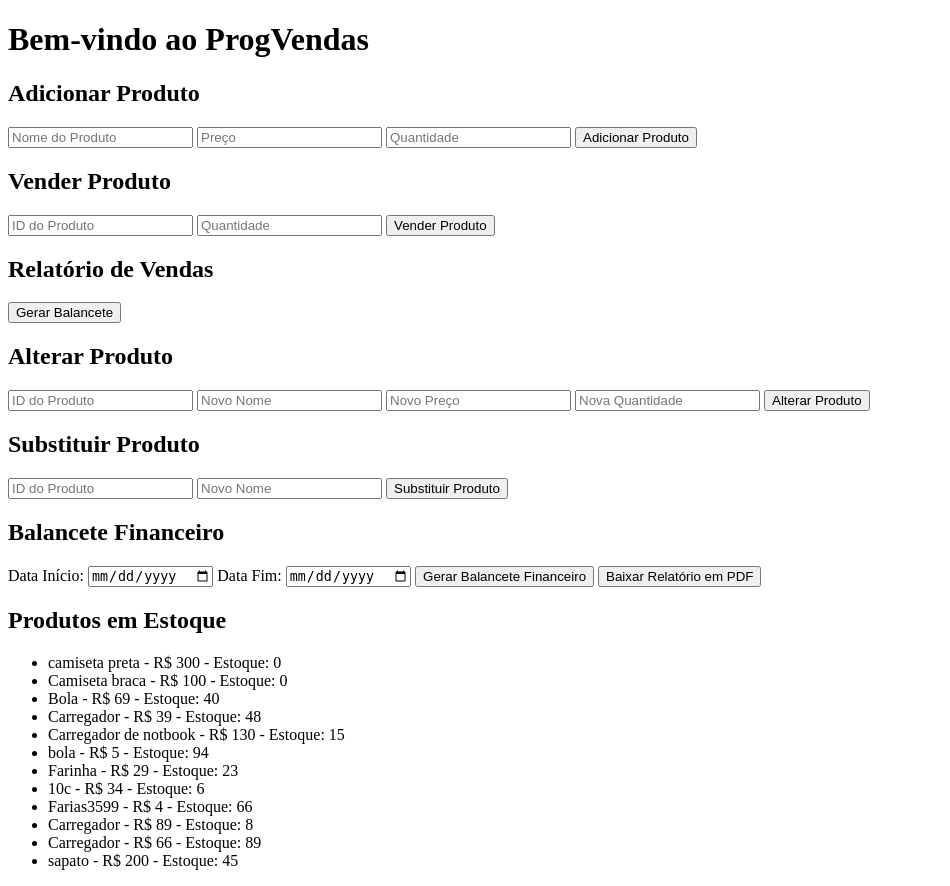
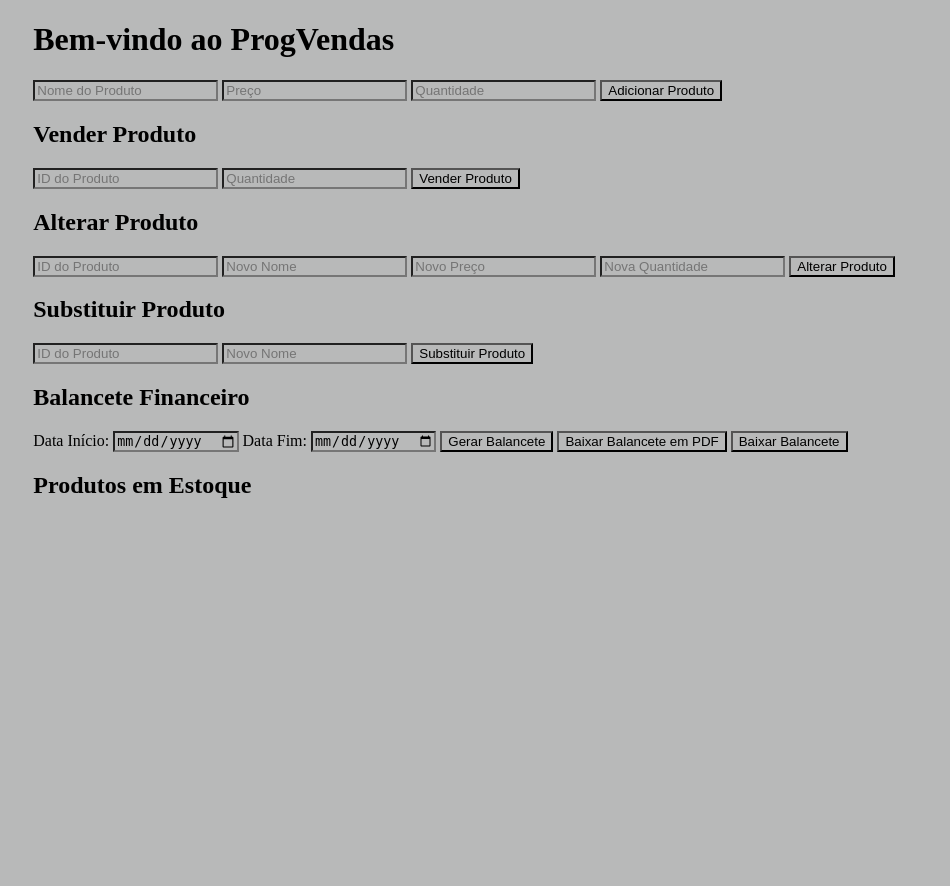
Before and after one commit to Egle-Farias/progVendas, a Flask app: page / in a window 1280 px wide. Shown: the whole page, without its empty margins (0-950 px from the left). After the commit the page ends 498 px from the top, so only its background shows below. Run offline with Flask 3, Linux system fonts and the light colour scheme; data comes from the database, SQL or seed files in the repository; both versions use the stored data as it was after the commit.

Commit message:
Atualização do balancete em PDF

```diff
--- a/main.py
+++ b/main.py
@@ -4,8 +4,15 @@ from datetime import datetime
 from reportlab.lib.pagesizes import letter
 from reportlab.pdfgen import canvas
 from io import BytesIO
+from sqlalchemy import func
+from reportlab.pdfgen import canvas
+from flask import send_file
+
+
+
 
 app = Flask(__name__)
+
 app.config['SQLALCHEMY_DATABASE_URI'] = 'sqlite:///banco.db'
 app.config['SQLALCHEMY_TRACK_MODIFICATIONS'] = False
 
@@ -118,27 +125,43 @@ def relatorio_vendas():
     } for venda in vendas])
 
 # Gerar balancete
-@app.route('/balancete', methods=['GET'])
-def balancete():
+@app.route('/balancete-pdf')
+def baixar_balancete_pdf():
     data_inicio = request.args.get('data_inicio')
     data_fim = request.args.get('data_fim')
 
+    query = Venda.query
+
     if data_inicio and data_fim:
-        data_inicio = datetime.strptime(data_inicio, '%Y-%m-%d')
-        data_fim = datetime.strptime(data_fim, '%Y-%m-%d')
-        vendas = Venda.query.filter(Venda.data.between(data_inicio, data_fim)).all()
-    else:
-        vendas = Venda.query.all()
+        try:
+            data_inicio = datetime.strptime(data_inicio, '%Y-%m-%d')
+            data_fim = datetime.strptime(data_fim, '%Y-%m-%d')
+            query = query.filter(Venda.data >= data_inicio, Venda.data <= data_fim)
+        except ValueError:
+            return jsonify({'mensagem': 'Formato de data inválido'}), 400
 
-    total_vendas = sum(venda.total for venda in vendas)
-    total_itens_vendidos = sum(venda.quantidade for venda in vendas)
+    vendas = query.all()
+    total_vendas = sum(v.total for v in vendas)
+    total_itens = sum(v.quantidade for v in vendas)
+    num_vendas = len(vendas)
 
-    return jsonify({
-        'total_vendas': total_vendas,
-        'total_itens_vendidos': total_itens_vendidos,
-        'num_vendas': len(vendas)
-    })
+    buffer = BytesIO()
+    pdf = canvas.Canvas(buffer)
+    pdf.setFont("Helvetica", 12)
 
+    pdf.drawString(100, 800, f"Balancete Financeiro")
+    if data_inicio and data_fim:
+        pdf.drawString(100, 780, f"Período: {data_inicio.strftime('%d/%m/%Y')} até {data_fim.strftime('%d/%m/%Y')}")
+
+    pdf.drawString(100, 740, f"Total de Vendas: R$ {total_vendas:.2f}")
+    pdf.drawString(100, 720, f"Total de Itens Vendidos: {total_itens}")
+    pdf.drawString(100, 700, f"Número de Vendas Realizadas: {num_vendas}")
+
+    pdf.showPage()
+    pdf.save()
+    buffer.seek(0)
+
+    return send_file(buffer, as_attachment=True, download_name="balancete.pdf", mimetype='application/pdf')
 
 # Gerar relatório PDF
 @app.route('/relatorio-pdf', methods=['GET'])
@@ -161,5 +184,31 @@ def relatorio_pdf():
 
     return Response(buffer, mimetype='application/pdf', headers={"Content-Disposition": "attachment;filename=relatorio.pdf"})
 
+@app.route('/balancete')
+def gerar_balancete():
+    data_inicio = request.args.get('data_inicio')
+    data_fim = request.args.get('data_fim')
+
+    query = Venda.query
+    if data_inicio and data_fim:
+        try:
+            data_inicio = datetime.strptime(data_inicio, '%Y-%m-%d')
+            data_fim = datetime.strptime(data_fim, '%Y-%m-%d')
+            query = query.filter(Venda.data >= data_inicio, Venda.data <= data_fim)
+        except ValueError:
+            return jsonify({'mensagem': 'Formato de data inválido'}), 400
+
+    vendas = query.all()
+    total_vendas = sum(v.total for v in vendas)
+    total_itens = sum(v.quantidade for v in vendas)
+    num_vendas = len(vendas)
+
+    return jsonify({
+        'total_vendas': total_vendas,
+        'total_itens': total_itens,
+        'num_vendas': num_vendas
+    })
+
+
 if __name__ == '__main__':
     app.run(debug=True)
--- /dev/null
+++ b/static/css/style.css
@@ -0,0 +1,25 @@
+@charset "UFT-8";
+
+*{
+    background-color: rgb(184, 185, 185);
+}
+
+.center{
+    display:flex;
+    flex-wrap: wrap;
+    max-width: 1280px;
+    margin: 0 auto;
+    padding: 0 2%;
+}
+
+header{
+    padding: 0 2%;
+}
+
+.logo{
+    width: 50%;
+}
+
+.menu{
+    width: 100%;
+}
--- /dev/null
+++ b/static/js/script.js
@@ -0,0 +1,191 @@
+
+// Função para carregar os produtos do servidor
+async function loadProducts() {
+    const response = await fetch('/produtos');
+    const products = await response.json();
+    const productList = document.getElementById('produtos-list');
+    productList.innerHTML = '';
+
+    products.forEach(product => {
+        const listItem = document.createElement('li');
+        listItem.textContent = `${product.nome} - R$ ${product.preco.toFixed(2)} - Estoque: ${product.quantidade}`;
+        productList.appendChild(listItem);
+    });
+}
+
+// Adicionar produto
+document.getElementById('add-product-form').addEventListener('submit', async (e) => {
+    e.preventDefault();
+    try {
+        const nome = document.getElementById('nome').value;
+        const preco = parseFloat(document.getElementById('preco').value);
+        const quantidade = parseInt(document.getElementById('quantidade').value);
+
+        const response = await fetch('/produtos', {
+            method: 'POST',
+            headers: {
+                'Content-Type': 'application/json'
+            },
+            body: JSON.stringify({ nome, preco, quantidade })
+        });
+
+        const data = await response.json();
+        if (response.ok) {
+            loadProducts();
+            alert(data.mensagem);
+        } else {
+            alert('Erro: ' + data.mensagem);
+        }
+    } catch (error) {
+        alert('Erro ao conectar com o servidor.');
+    }
+});
+
+// Vender produto
+document.getElementById('sell-product-form').addEventListener('submit', async (e) => {
+    e.preventDefault();
+    const produtoId = document.getElementById('produto-id').value;
+    const quantidadeVendida = document.getElementById('quantidade-vendida').value;
+
+    const response = await fetch('/vender', {
+        method: 'POST',
+        headers: { 'Content-Type': 'application/json' },
+        body: JSON.stringify({ produto_id: produtoId, quantidade_vendida: quantidadeVendida })
+    });
+
+    const data = await response.json();
+    if (response.ok) {
+        loadProducts();
+        alert(data.mensagem);
+    } else {
+        alert('Erro: ' + data.mensagem);
+    }
+});
+
+// Alterar produto
+document.getElementById('alter-product-form').addEventListener('submit', async (e) => {
+    e.preventDefault();
+    const produtoId = document.getElementById('alter-produto-id').value;
+    const nome = document.getElementById('alter-nome').value;
+    const preco = parseFloat(document.getElementById('alter-preco').value);
+    const quantidade = parseInt(document.getElementById('alter-quantidade').value);
+
+    const response = await fetch(`/produto/${produtoId}`, {
+        method: 'PUT',
+        headers: { 'Content-Type': 'application/json' },
+        body: JSON.stringify({ nome, preco, quantidade })
+    });
+
+    const data = await response.json();
+    if (response.ok) {
+        loadProducts();
+        alert(data.mensagem);
+    } else {
+        alert('Erro: ' + data.mensagem);
+    }
+});
+
+// Substituir produto (só o nome)
+document.getElementById('substitute-product-form').addEventListener('submit', async (e) => {
+    e.preventDefault();
+    const produtoId = document.getElementById('substitute-produto-id').value;
+    const novoNome = document.getElementById('substitute-nome').value;
+
+    const response = await fetch(`/substituir/${produtoId}`, {
+        method: 'PUT',
+        headers: { 'Content-Type': 'application/json' },
+        body: JSON.stringify({ nome: novoNome })
+    });
+
+    const data = await response.json();
+    if (response.ok) {
+        loadProducts();
+        alert(data.mensagem);
+    } else {
+        alert('Erro: ' + data.mensagem);
+    }
+});
+
+// Gerar relatório de vendas
+document.getElementById('generate-report').addEventListener('click', async () => {
+    const response = await fetch('/relatorio-vendas');
+    const report = await response.json();
+    const reportList = document.getElementById('report-list');
+    reportList.innerHTML = '';
+
+    report.forEach(item => {
+        const listItem = document.createElement('li');
+        listItem.textContent = `Produto: ${item.nome}, Quantidade: ${item.quantidade}, Total: R$ ${item.total.toFixed(2)}`;
+        reportList.appendChild(listItem);
+    });
+});
+
+// Gerar balancete financeiro
+document.getElementById('generate-financial-report').addEventListener('click', async () => {
+    console.log("Botão clicado!"); // <-- Adicione isso para testar
+    const startDate = document.getElementById('start-date').value;
+    const endDate = document.getElementById('end-date').value;
+
+    let url = '/balancete';
+if (startDate && endDate) {
+    url += `?data_inicio=${encodeURIComponent(startDate)}&data_fim=${encodeURIComponent(endDate)}`;
+    console.log("URL gerada para balancete:", url);  // 👈 Adicionado para debug
+} else {
+    console.log("Datas não preenchidas corretamente:", startDate, endDate);
+}
+
+    const response = await fetch(url);
+    const report = await response.json();
+
+    document.getElementById('financial-report').innerHTML = `
+        <p>Total de Vendas: R$ ${report.total_vendas}</p>
+        <p>Total de Itens Vendidos: ${report.total_itens_vendidos}</p>
+        <p>Número de Vendas Realizadas: ${report.num_vendas}</p>
+    `;
+    function baixarBalancete() {
+        // Redireciona o navegador para a rota que gera o PDF
+        window.location.href = "/balancete-pdf";
+    }
+
+});
+
+// Baixar relatório em PDF
+document.getElementById('download-pdf').addEventListener('click', () => {
+    window.location.href = '/relatorio-pdf';
+});
+
+// Carregar os produtos ao abrir a página
+window.addEventListener('DOMContentLoaded', loadProducts);
+
+function baixarBalancete() {
+    const dataInicio = document.getElementById("start-date").value;
+    const dataFim = document.getElementById("end-date").value;
+
+    let url = "/balancete-pdf";
+    if (dataInicio && dataFim) {
+        url += `?data_inicio=${dataInicio}&data_fim=${dataFim}`;
+    }
+
+    window.location.href = url;
+}
+
+document.getElementById('generate-financial-report').addEventListener('click', () => {
+    const startDate = document.getElementById('start-date').value;
+    const endDate = document.getElementById('end-date').value;
+
+    fetch(`/balancete?data_inicio=${startDate}&data_fim=${endDate}`)
+        .then(response => response.json())
+        .then(data => {
+            const reportDiv = document.getElementById('financial-report');
+            reportDiv.innerHTML = `
+                <h3>Resumo do Balancete</h3>
+                <p>Total de Vendas: R$ ${data.total_vendas.toFixed(2)}</p>
+                <p>Total de Itens Vendidos: ${data.total_itens}</p>
+                <p>Número de Vendas Realizadas: ${data.num_vendas}</p>
+            `;
+        })
+        .catch(error => {
+            console.error('Erro ao gerar balancete:', error);
+            alert('Erro ao gerar balancete!');
+        });
+});
--- a/templates/index.html
+++ b/templates/index.html
@@ -4,11 +4,12 @@
     <meta charset="UTF-8">
     <meta name="viewport" content="width=device-width, initial-scale=1.0">
     <title>ProgVendas - Sistema de Vendas</title>
+    <link rel="stylesheet" type="text/css" href="{{ url_for('static', filename='css/style.css') }}">
+    <meta name="viewport" content="width=device-width, initial-scale=1;0, maximum-scale=1,0">
 </head>
 <body>
+    <header>
         <h1>Bem-vindo ao ProgVendas</h1>
-
-    <h2>Adicionar Produto</h2>
         <form id="add-product-form">
             <input type="text" id="nome" placeholder="Nome do Produto" required>
             <input type="number" id="preco" placeholder="Preço" required>
@@ -22,9 +23,8 @@
             <input type="number" id="quantidade-vendida" placeholder="Quantidade" required>
             <button type="submit">Vender Produto</button>
         </form>
-    <h2>Relatório de Vendas</h2>
-        <button id="generate-report">Gerar Balancete</button>
-    <ul id="report-list"></ul>
+
+
         <h2>Alterar Produto</h2>
         <form id="alter-product-form">
             <input type="number" id="alter-produto-id" placeholder="ID do Produto" required>
@@ -39,187 +39,26 @@
             <input type="text" id="substitute-nome" placeholder="Novo Nome" required>
             <button type="submit">Substituir Produto</button>
         </form>
+
         <h2>Balancete Financeiro</h2>
         <label for="start-date">Data Início:</label>
         <input type="date" id="start-date">
         <label for="end-date">Data Fim:</label>
         <input type="date" id="end-date">
-        <button id="generate-financial-report">Gerar Balancete Financeiro</button>
-        <button id="download-pdf">Baixar Relatório em PDF</button>
-        <div id="financial-report"></div>
-
+        <button id="generate-financial-report">Gerar Balancete</button>
+        <button id="download-financial-pdf">Baixar Balancete em PDF</button>
+         <!-- Botão para baixar o balancete -->
+        <button onclick="baixarBalancete()">Baixar Balancete</button>
 
         <div id="financial-report"></div>
 
         <h2>Produtos em Estoque</h2>
         <ul id="produtos-list"></ul>
-    <script>
-    src="{{ url_for('static', filename='js/seu_arquivo.js') }}"
-
-        // Função para carregar os produtos do servidor
-        async function loadProducts() {
-            const response = await fetch('/produtos');
-            const products = await response.json();
-            const productList = document.getElementById('produtos-list');
-            productList.innerHTML = '';
-
-            products.forEach(product => {
-                const listItem = document.createElement('li');
-                listItem.textContent = `${product.nome} - R$ ${product.preco} - Estoque: ${product.quantidade}`;
-                productList.appendChild(listItem);
-            });
-        }
-
-        // Função para adicionar um produto
-document.getElementById('add-product-form').addEventListener('submit', async (e) => {
-    e.preventDefault();
-    try {
-        const nome = document.getElementById('nome').value;
-        const preco = document.getElementById('preco').value;
-        const quantidade = document.getElementById('quantidade').value;
-        const response = await fetch('/produtos', {
-            method: 'POST',
-            headers: {
-                'Content-Type': 'application/json'
-            },
-            body: JSON.stringify({ nome, preco, quantidade })
-        });
-        if (response.ok) {
-            loadProducts();
-            alert('Produto adicionado com sucesso!');
-        } else {
-            const error = await response.json();
-            alert('Erro: ' + error.message);
-        }
-    } catch (error) {
-        alert('Erro ao conectar com o servidor.');
-    }
-});
-
-        // Função para vender um produto
-document.getElementById('sell-product-form').addEventListener('submit', async (e) => {
-    e.preventDefault();
-    const produtoId = document.getElementById('produto-id').value;
-    const quantidadeVendida = document.getElementById('quantidade-vendida').value;
-    const response = await fetch('/vender', {
-        method: 'POST',
-        headers: {
-            'Content-Type': 'application/json'
-        },
-        body: JSON.stringify({ produto_id: produtoId, quantidade_vendida: quantidadeVendida })
-    });
-    if (response.ok) {
-        loadProducts();
-        alert('Produto vendido com sucesso!');
-    } else {
-        const error = await response.json();
-        alert('Erro: ' + error.message);
-    }
-});
 
 
-// Função para alterar produto
-document.getElementById('alter-product-form').addEventListener('submit', async (e) => {
-    e.preventDefault();
+    </header>
 
-    const produtoId = document.getElementById('alter-produto-id').value;
-    const novoNome = document.getElementById('alter-nome').value;
-    const novoPreco = document.getElementById('alter-preco').value;
-    const novaQuantidade = document.getElementById('alter-quantidade').value;
-
-    const data = {};
-    if (novoNome) data.nome = novoNome;
-    if (novoPreco) data.preco = parseFloat(novoPreco);
-    if (novaQuantidade) data.quantidade = parseInt(novaQuantidade);
-
-    const response = await fetch(`/produto/${produtoId}`, {
-        method: 'PUT',
-        headers: {
-            'Content-Type': 'application/json'
-        },
-        body: JSON.stringify(data)
-    });
-
-    if (response.ok) {
-        loadProducts();
-        alert('Produto alterado com sucesso!');
-    } else {
-        const error = await response.json();
-        alert('Erro: ' + error.message);
-    }
-});
-
-// Função para gerar o balancete financeiro
-document.getElementById('generate-financial-report').addEventListener('click', async () => {
-    const startDate = document.getElementById('start-date').value;
-    const endDate = document.getElementById('end-date').value;
-
-    let url = '/balancete';
-    if (startDate && endDate) {
-        url += `?data_inicio=${startDate}&data_fim=${endDate}`;
-    }
-
-    const response = await fetch(url);
-    const report = await response.json();
-
-    document.getElementById('financial-report').innerHTML = `
-        <p>Total de Vendas: R$ ${report.total_vendas}</p>
-        <p>Total de Itens Vendidos: ${report.total_itens_vendidos}</p>
-        <p>Número de Vendas Realizadas: ${report.num_vendas}</p>
-    `;
-});
-
-
-
-// Função para substituir produto (alterar apenas o nome)
-document.getElementById('substitute-product-form').addEventListener('submit', async (e) => {
-    e.preventDefault();
-
-    const produtoId = document.getElementById('substitute-produto-id').value;
-    const novoNome = document.getElementById('substitute-nome').value;
-
-    const response = await fetch(`/substituir/${produtoId}`, {
-        method: 'PUT',
-        headers: {
-            'Content-Type': 'application/json'
-        },
-        body: JSON.stringify({ nome: novoNome })
-    });
-
-    if (response.ok) {
-        loadProducts();
-        alert('Produto substituído com sucesso!');
-    } else {
-        const error = await response.json();
-        alert('Erro: ' + error.message);
-    }
-});
-
-
-        // Função para gerar relatório de vendas
-document.getElementById('generate-report').addEventListener('click', async () => {
-    const response = await fetch('/relatorio-vendas');
-    const report = await response.json();
-    const reportList = document.getElementById('report-list');
-        reportList.innerHTML = '';
-
-        report.forEach(item => {
-    const listItem = document.createElement('li');
-    listItem.textContent = `Produto: ${item.nome}, Quantidade: ${item.quantidade}, Total: R$ ${item.total}`;
-    reportList.appendChild(listItem);
-    });
-});
-
-
-
-document.getElementById('download-pdf').addEventListener('click', () => {
-    window.location.href = '/relatorio-pdf';
-});
-
-
-        // Carregar produtos ao abrir a página
-        loadProducts();
-    </script>
+    <script src="./static/js/script.js"></script>
 
 </body>
 </html>
```
Also changed, not shown: instance/banco.db, static/img/logo.png (added). Lines whose indentation alone changed are shown as unchanged.
